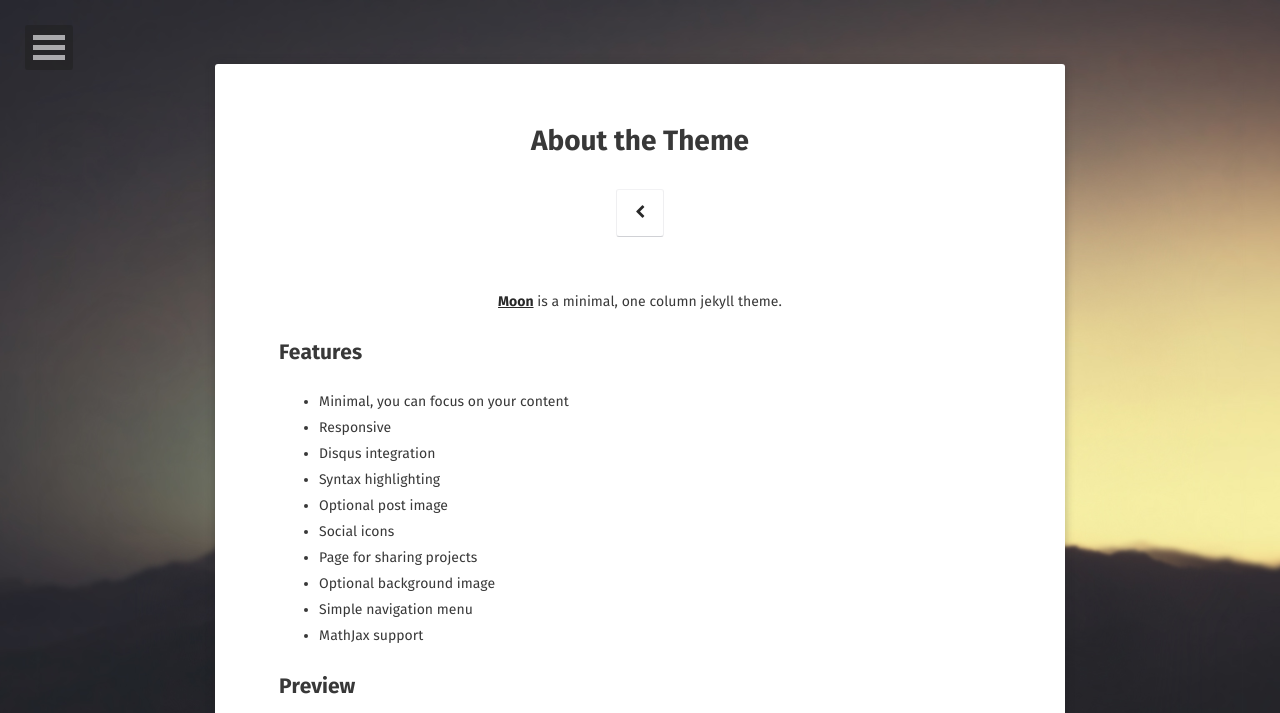
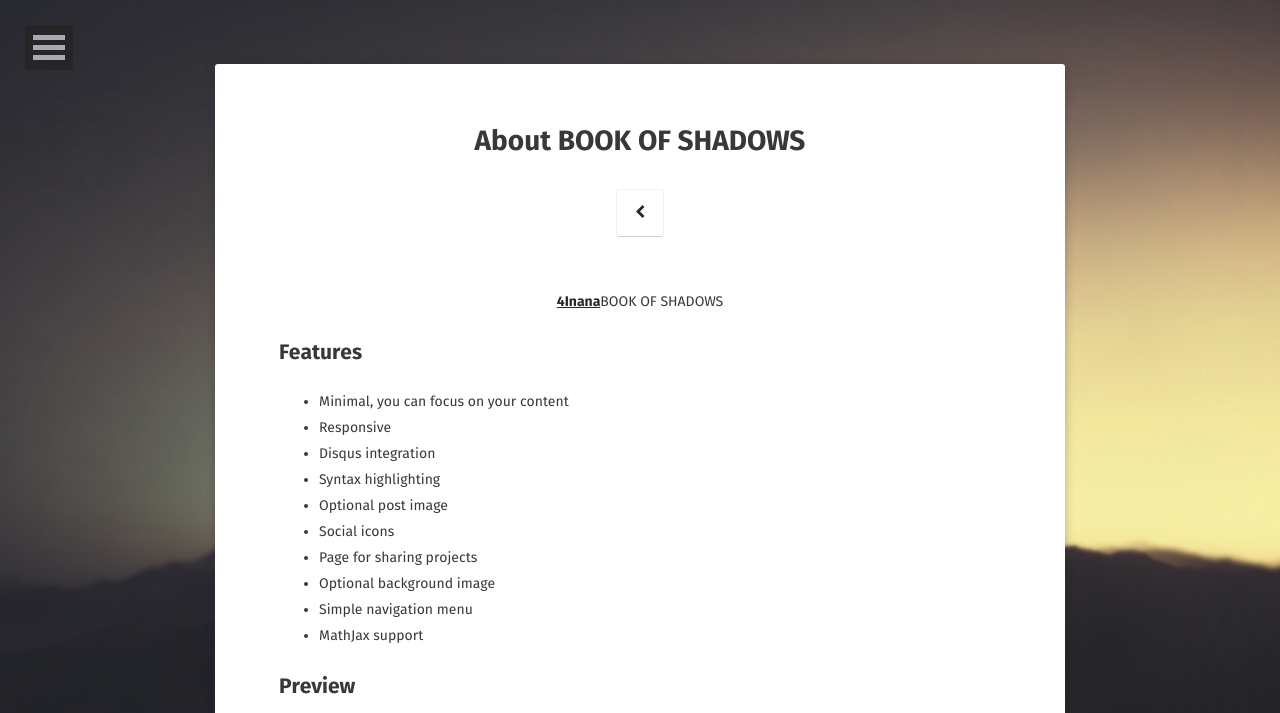
Before and after one commit to 3luna/3luna.github.io, a Jekyll site: the page built from about/index.md, in a window 1280 px wide. Shown: the top 713 px of the page. Built offline with Jekyll 4.4.1, drawn with Linux system fonts in a browser that asks for light colours; some web fonts are replaced; some of the changed text lies outside the part shown; grey boxes are pictures that could not be loaded.

Commit message:
Update index.md

```diff
--- a/about/index.md
+++ b/about/index.md
@@ -1,12 +1,12 @@
 ---
 layout: page
-title: About the Theme
-tags: [about, Jekyll, theme, moon]
+title: About BOOK OF SHADOWS
+tags: [about, book, shadow]
 date: 2016-03-21
 comments: false
 ---
 
-<center><a href="http://taylantatli.github.io/Moon"><b>Moon</b></a> is a minimal, one column jekyll theme.</center>
+<center><a href="https://4inana.github.io/"><b>4Inana</b></a>BOOK OF SHADOWS</center>
 
 ## Features
 * Minimal, you can focus on your content
@@ -23,15 +23,6 @@ comments: false
 ## Preview
 
 {% capture images %}
-    https://cloud.githubusercontent.com/assets/754514/14509720/61c61058-01d6-11e6-93ab-0918515ecd56.png
-    https://cloud.githubusercontent.com/assets/754514/14509716/61ac6c8e-01d6-11e6-879f-8308883de790.png
+    https://github.com/4inana/4inana.github.io/blob/f24127c968e0b1c11094ccd28d2132f118108502/assets/img/logo.png?raw=true
 {% endcapture %}
 {% include gallery images=images caption="Screenshots of Moon Theme" cols=2 %}
-
-See a [live version of Moon](http://taylantatli.github.io/Moon) hosted on GitHub.
-
-## Getting Started
-
-To learn how to install and use this theme check out the [Setup Guide](http://taylantatli.me/Moon/moon-theme/) for more information.
-
-[Install Moon](https://github.com/TaylanTatli/Moon){: .btn}
```
